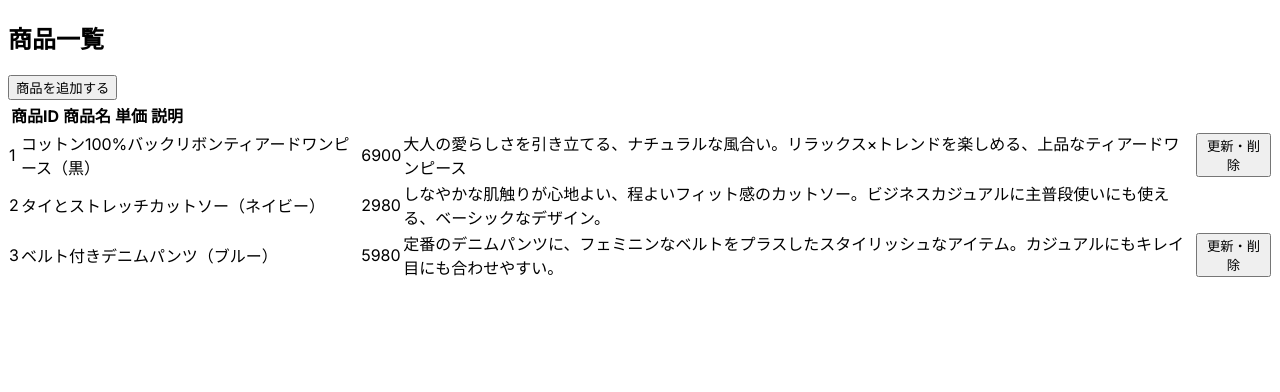
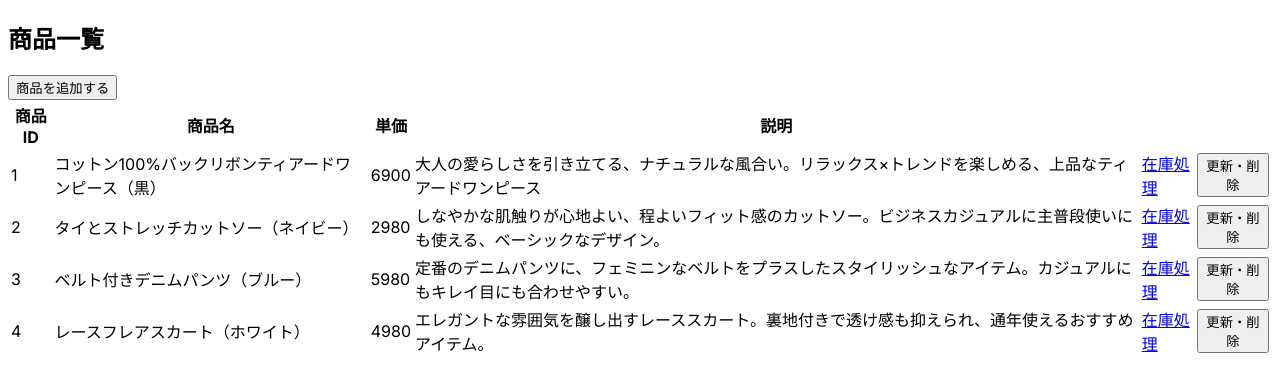
Before and after one commit to kidarikuto/full-stack-sample, a Next.js app in the folder frontend/: page /inventory/products in a window 1280 px wide. Shown: the top 392 px of the page. Built offline with nearby package versions, Linux system fonts and the light colour scheme.

Commit message:
frontend routing

```diff
--- a/frontend/app/inventory/products/page.tsx
+++ b/frontend/app/inventory/products/page.tsx
@@ -1,4 +1,23 @@
+'use client'
+import React,{useState, useEffecgt, useEffect} from 'react';
+import productsData from "./sample/dummy_products.json";
+import Link from "next/link";
+
+type productsData={
+    id: number;
+    name: string;
+    price: string;
+    description: string;
+};
+
 export default function Page(){
+    // 読み込みデータ保持
+    const [data, setData]= useState<Array<ProductData>>([]);
+
+    useEffect(()=>{
+        setData(productsData);
+    },[])
+
     return (
         <>
         <h2>商品一覧</h2>
@@ -11,31 +30,22 @@
                     <th>単価</th>
                     <th>説明</th>
                     <th></th>
+                    <th></th>
                 </tr>
             </thead>
-            </table>
             <tbody>
-                <tr>
-                    <td>1</td>
-                    <td>コットン100%バックリボンティアードワンピース（黒）</td>
-                    <td>6900</td>
-                    <td>大人の愛らしさを引き立てる、ナチュラルな風合い。リラックス×トレンドを楽しめる、上品なティアードワンピース</td>
+                {data.map((data: any)=>(
+                    <tr key={data.id}>
+                        <td>{data.id}</td>
+                        <td>{data.name}</td>
+                        <td>{data.price}</td>
+                        <td>{data.description}</td>
+                        <td><Link href={'/inventory/products/${data.id}'}>在庫処理</Link></td>
                         <td><button>更新・削除</button></td>
                     </tr>
-                <tr>
-                    <td>2</td>
-                    <td>タイとストレッチカットソー（ネイビー）</td>
-                    <td>2980</td>
-                    <td>しなやかな肌触りが心地よい、程よいフィット感のカットソー。ビジネスカジュアルに主普段使いにも使える、ベーシックなデザイン。</td>
-                </tr>
-                <tr>
-                    <td>3</td>
-                    <td>ベルト付きデニムパンツ（ブルー）</td>
-                    <td>5980</td>
-                    <td>定番のデニムパンツに、フェミニンなベルトをプラスしたスタイリッシュなアイテム。カジュアルにもキレイ目にも合わせやすい。</td>
-                    <td><button>更新・削除</button></td>
-                </tr>
+                ))}
             </tbody>
+        </table>
         </>
     )
 }
--- /dev/null
+++ b/frontend/app/inventory/products/sample/dummy_products.json
@@ -0,0 +1,26 @@
+[
+    {
+        "id": 1,
+        "name":" コットン100%バックリボンティアードワンピース（黒）",
+        "price": 6900,
+        "description":"大人の愛らしさを引き立てる、ナチュラルな風合い。リラックス×トレンドを楽しめる、上品なティアードワンピース"
+    },
+    {
+        "id":2,
+        "name":"タイとストレッチカットソー（ネイビー）",
+        "price":2980,
+        "description":"しなやかな肌触りが心地よい、程よいフィット感のカットソー。ビジネスカジュアルに主普段使いにも使える、ベーシックなデザイン。"
+    },
+    {
+        "id":3,
+        "name":"ベルト付きデニムパンツ（ブルー）",
+        "price":5980,
+        "description":"定番のデニムパンツに、フェミニンなベルトをプラスしたスタイリッシュなアイテム。カジュアルにもキレイ目にも合わせやすい。"
+    },
+    {
+        "id":4,
+        "name":"レースフレアスカート（ホワイト）",
+        "price":4980,
+        "description":"エレガントな雰囲気を醸し出すレーススカート。裏地付きで透け感も抑えられ、通年使えるおすすめアイテム。"
+    }
+]
```
Lines whose indentation alone changed are shown as unchanged.
